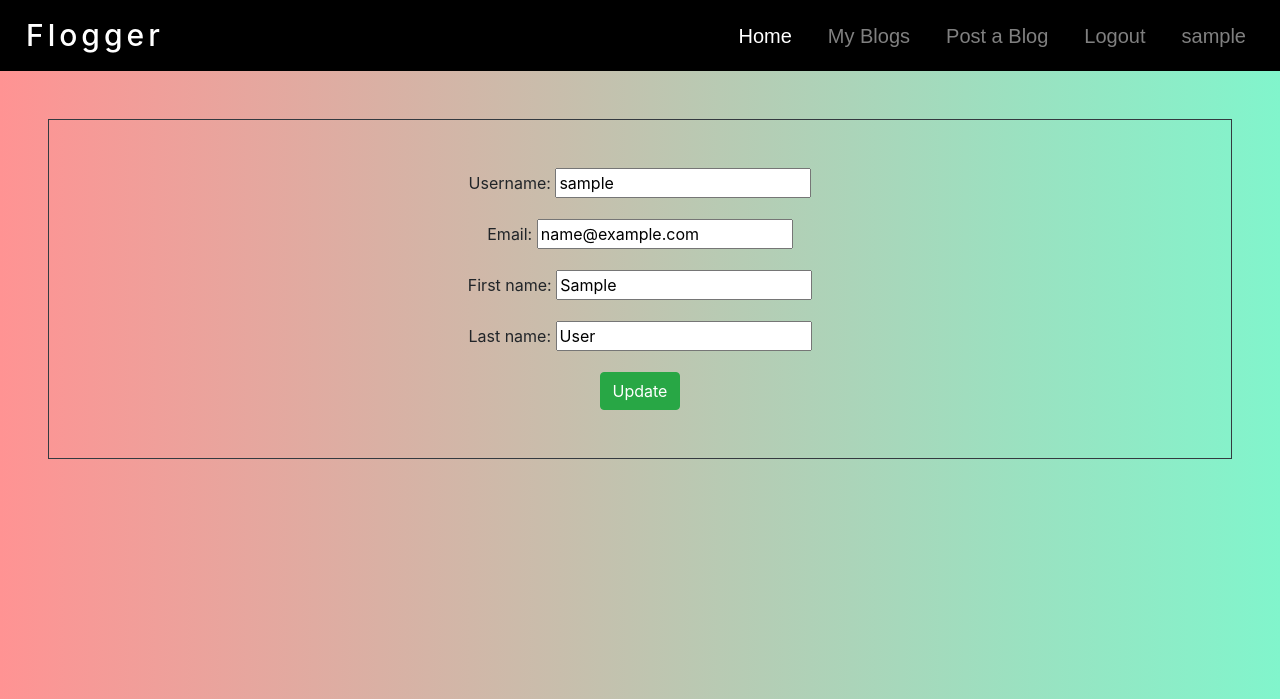
After one commit to rj33536/Flogger, a Django app: page /update_profile in a window 1280 px wide. The commit adds this page. Shown: the top 699 px of the page. Run offline with Django 3.2, Linux system fonts and the light colour scheme; a user stored in the database is signed in; tables that the repository leaves empty hold one stand-in row (values such as "Sample post"); some libraries are stand-ins or nearby versions.

Commit message:
added update_profile

```diff
--- a/main/forms.py
+++ b/main/forms.py
@@ -1,11 +1,12 @@
 from django import forms
 from .models import blog, Profile
-
+from django.contrib.auth.models import User
 class BlogForm(forms.ModelForm):
     class Meta:
         model = blog
         fields = [
             'title',
+            'description',
             'text',
             'image'
         ]
@@ -16,5 +17,29 @@ class BlogForm(forms.ModelForm):
                 'class': 'form-control'
             })
 
-class ProfileForm(forms.Form):
-    pass
+class UpdateProfile(forms.ModelForm):
+    username = forms.CharField(required=True)
+    email = forms.EmailField(required=True)
+    first_name = forms.CharField(required=False)
+    last_name = forms.CharField(required=False)
+
+    class Meta:
+        model = User
+        fields = ('username', 'email', 'first_name', 'last_name')
+
+    def clean_email(self):
+        username = self.cleaned_data.get('username')
+        email = self.cleaned_data.get('email')
+
+        if email and User.objects.filter(email=email).exclude(username=username).count():
+            raise forms.ValidationError('This email address is already in use. Please supply a different email address.')
+        return email
+
+    def update(self, commit=True):
+        user = self.save(commit=False)
+        user.email = self.cleaned_data['email']
+
+        if commit:
+            user.save()
+
+        return user
--- a/main/urls.py
+++ b/main/urls.py
@@ -16,7 +16,8 @@ urlpatterns = [
     path('follow/<str:username>',views.follow, name="follow"),
     path('publish/<int:blog_id>',views.publish,name="publish"),
     path('delete/<int:blog_id>',views.delete,name="delete"),
-    path('edit/<int:blog_id>', views.edit, name="edit")
+    path('edit/<int:blog_id>', views.edit, name="edit"),
+    path('update_profile',views.update_profile,name="update_profile")
 
 ]
 urlpatterns += static(settings.MEDIA_URL, document_root=settings.MEDIA_ROOT)
--- a/main/views.py
+++ b/main/views.py
@@ -6,9 +6,25 @@ from django.urls import reverse
 from django.utils import timezone
 from django.contrib.auth.models import User
 from django.contrib.auth.decorators import login_required
-from .forms import BlogForm
+from .forms import BlogForm,UpdateProfile
 from django.core.exceptions import PermissionDenied
 # Create your views here.
+@login_required(redirect_field_name='login')
+def update_profile(request):
+    args = {}
+
+    if request.method == 'POST':
+        form = UpdateProfile(request.POST, instance=request.user)
+        form.actual_user = request.user
+        if form.is_valid():
+            form.update()
+            return HttpResponseRedirect(reverse('index'))
+    else:
+        form = UpdateProfile(instance=request.user)
+
+    args['form'] = form
+    return render(request, 'update_profile.html', args)
+
 @login_required(redirect_field_name='login')
 def edit(request,blog_id):
 	myblog = get_object_or_404(blog,id=blog_id)
--- a/templates/profile.html
+++ b/templates/profile.html
@@ -7,6 +7,7 @@
   </div>
   <div class="col-lg-4">
    <p class="display-4" >{{userprofile.username}}</p>
+   <a href="{% url 'update_profile' %}"><kbd>Edit</kbd></a>
    <span><p>{{userprofile.profile.follower.all|length}} followers</p> </span>
 
 </div>
--- /dev/null
+++ b/templates/update_profile.html
@@ -0,0 +1,9 @@
+{% extends 'base.html' %}
+{% block body %}
+
+<form method="post", class=" form-group text-center border border-dark m-5 p-5" enctype='multipart/form-data' action="{% url 'update_profile' %}">
+{% csrf_token %}
+{{form.as_p}}
+<input type="submit" name="submit" class="btn btn-success" value="Update"/>
+</form>
+{% endblock body %}
--- a/templates/view.html
+++ b/templates/view.html
@@ -4,7 +4,7 @@
 <div class="container bg-light p-3">
 <p class="display-4" style="border-bottom:1px solid !important;padding:10px;">{{blog.title}}</p>
 <div class="row px-3 " >
-<p>{{blog.author}}   {{blog.publish_date}}</p>
+<a href="{% url 'profile' blog.author.username %}" class="text-muted"><p>{{blog.author.username}} {{blog.publish_date}}</p></a>
 {% if user in blog.author.follower.all %}
 <kbd id="follow" class="btn-primary" onclick="follow()">unfollow</kbd>
 {% else %}
```
